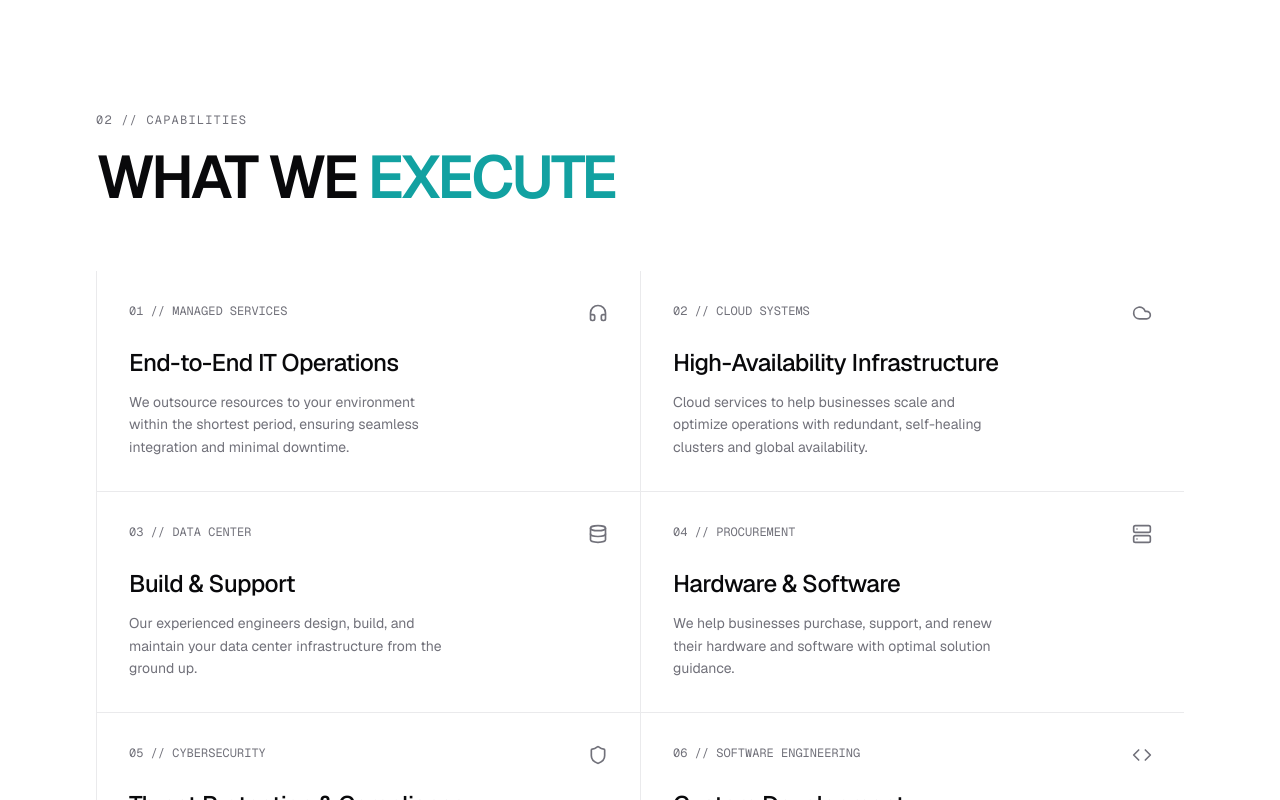
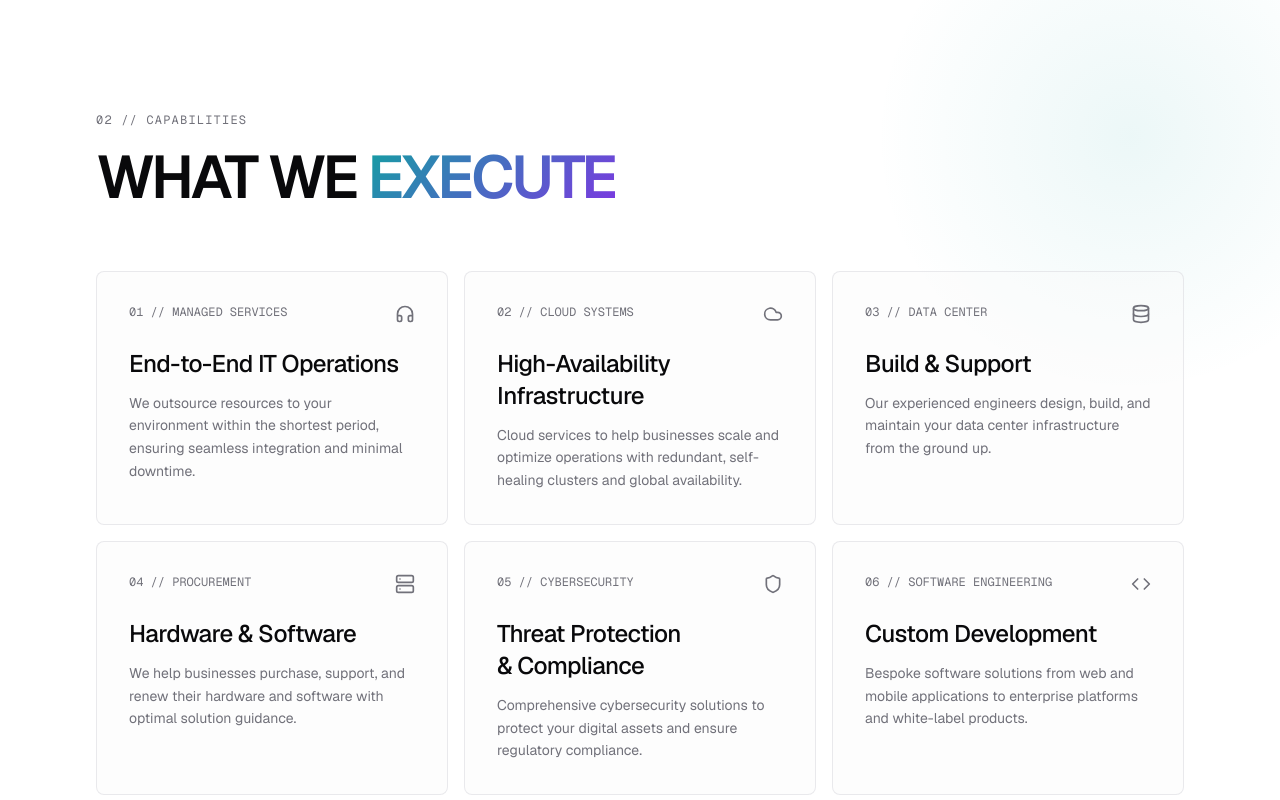
Before and after one commit to Neurox-Technologies-Limited/website-frontend-ui, a React (Vite) app: page / in a window 1280 px wide. Shown: the part 1660-2460 px from the top of the page. Built offline with nearby package versions, Linux system fonts and the light colour scheme; the HTML template or start-up script is replaced by a standard one.

Commit message:
feat(services): rounded glass cards, hover lift, ambient accent glow

```diff
--- a/src/components/ServicesSection.tsx
+++ b/src/components/ServicesSection.tsx
@@ -108,7 +108,12 @@ const ServicesSection = () => {
   const inView = useInView(ref, { once: true, margin: "-100px" });
 
   return (
-    <section id="services" className="section-spacing border-t border-border grid-overlay" ref={ref}>
+    <section id="services" className="section-spacing border-t border-border relative overflow-hidden" ref={ref}>
+      <div
+        aria-hidden
+        className="absolute top-0 right-0 w-[600px] h-[600px] -translate-y-1/4 translate-x-1/4 rounded-full pointer-events-none"
+        style={{ background: "radial-gradient(circle, hsl(var(--accent) / 0.08) 0%, transparent 60%)" }}
+      />
       <div className="container-custom">
         <motion.span
           className="label-tag"
@@ -123,10 +128,10 @@ const ServicesSection = () => {
           animate={inView ? { opacity: 1, y: 0 } : {}}
           transition={{ duration: 0.6, delay: 0.1 }}
         >
-          What We <span className="accent-text">Execute</span>
+          What We <span className="gradient-text">Execute</span>
         </motion.h2>
 
-        <div className="grid grid-cols-1 md:grid-cols-2 mt-16">
+        <div className="grid grid-cols-1 md:grid-cols-2 lg:grid-cols-3 gap-4 mt-16 relative">
           {services.map((service, i) => (
             <motion.div
               key={service.num}
--- a/src/index.css
+++ b/src/index.css
@@ -149,12 +149,16 @@
   }
 
   .service-card {
-    @apply relative border-l border-b border-muted p-8 transition-all duration-300;
+    @apply relative p-8 transition-all duration-300 rounded-md border;
+    border-color: hsl(var(--border) / 0.5);
+    background: hsl(var(--card) / 0.4);
   }
 
   .service-card:hover {
-    background: hsl(var(--foreground) / 0.03);
-    border-color: hsl(var(--accent));
+    background: hsl(var(--card) / 0.7);
+    border-color: hsl(var(--accent) / 0.4);
+    box-shadow: 0 8px 24px -12px hsl(var(--accent) / 0.25);
+    transform: translateY(-4px);
   }
 
   .cta-button {
```
